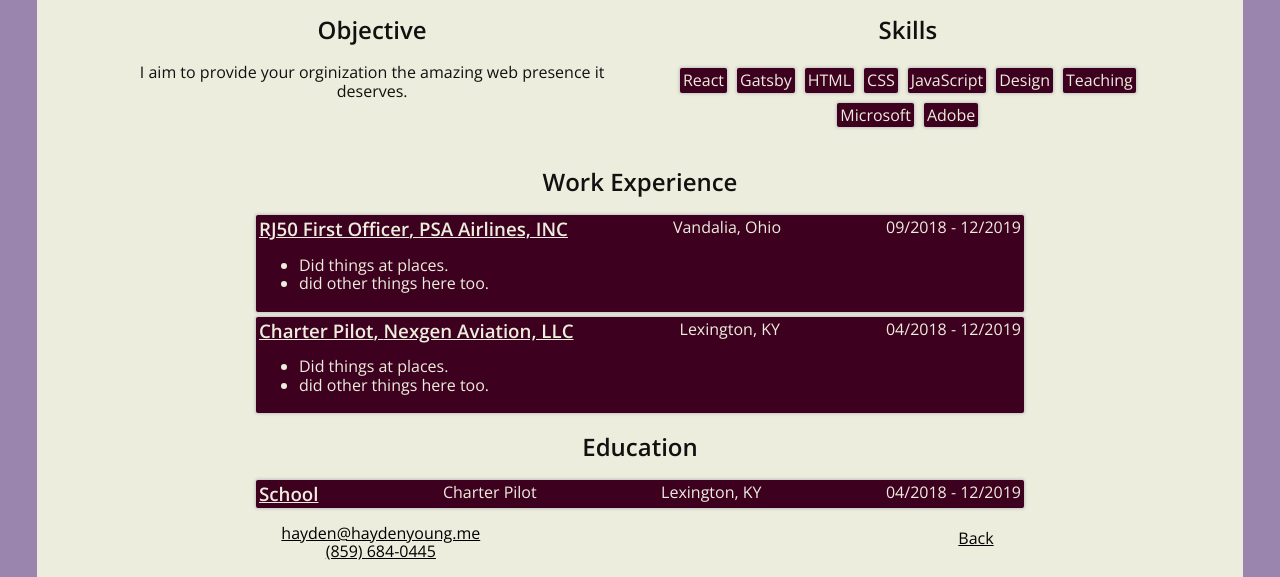
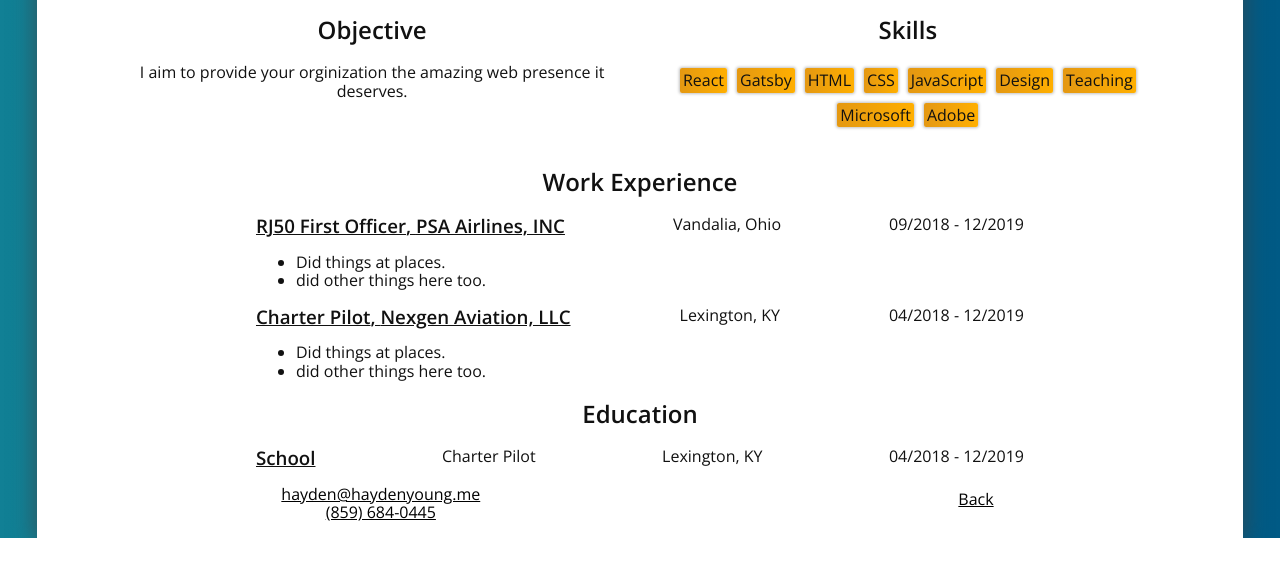
Before and after one commit to ztlhayden/resume_site_template, a Gatsby site: page / in a window 1280 px wide. Shown: the part 913-1490 px from the top of the page. After the commit the page ends 1451 px from the top, so only its background shows below. Built offline with nearby package versions, Linux system fonts and the light colour scheme; Gatsby itself is replaced by a stand-in of ours.

Commit message:
working on styles for experiance

```diff
--- a/src/components/Experiance.jsx
+++ b/src/components/Experiance.jsx
@@ -35,7 +35,7 @@ const Experience = () => {
             experience.map(i => {
               const exp = i.node
               if (exp.frontmatter.school === false ) {
-                return <div className="item_container card" key={exp.id}>
+                return <div className="item_container" key={exp.id}>
                         <div className="frontmatter">
                           <h3>{exp.frontmatter.title}, {exp.frontmatter.employer}</h3>
                           <span className="location">{exp.frontmatter.location}</span>
@@ -57,7 +57,7 @@ const Experience = () => {
           experience.map(i => {
             const exp = i.node
             if (exp.frontmatter.school === true ) {
-              return <div className="item_container card" key={exp.id}>
+              return <div className="item_container" key={exp.id}>
                       <div className="frontmatter">
                         <h3>{exp.frontmatter.employer}</h3>
                         <span className="title">{exp.frontmatter.title}</span>
--- a/src/style/Base/_card.scss
+++ b/src/style/Base/_card.scss
@@ -1,6 +1,7 @@
 .card {
-  background-color: $color-secondary;
-  color: $white;
+  background: rgb(228,152,18);
+  background: linear-gradient(90deg, rgba(228,152,18,1) 0%, rgba(255,175,0,1) 100%);
+  color: $black;
   padding: 3px;
   border-radius: 2px;
   box-shadow: 0px 0px 3px 1px rgba(194,194,194,1);
--- a/src/style/Base/_vars.scss
+++ b/src/style/Base/_vars.scss
@@ -1,5 +1,6 @@
 $color-primary: #2d2d2d;
-$color-secondary: #3E001F;
-$white: #ededdd;
+$white: white;
 $black: #111111;
+
 $background: #9985ad;
+$color-secondary: #aaaaa1;
--- a/src/style/index.scss
+++ b/src/style/index.scss
@@ -5,7 +5,8 @@
 
 html {
   color: $black;
-  background-color: $background;
+  background: rgb(17,128,149);
+  background: linear-gradient(90deg, rgba(17,128,149,1) 0%, rgba(0,90,133,1) 100%);
   box-sizing: border-box;
   min-width: 320px;
 }
@@ -15,4 +16,5 @@ html {
   width: 93%;
   padding: 8px;
   margin: 0 auto;
+  box-shadow: 0px 0px 20px 3px rgba(65, 65, 65, .6);
 }
```
